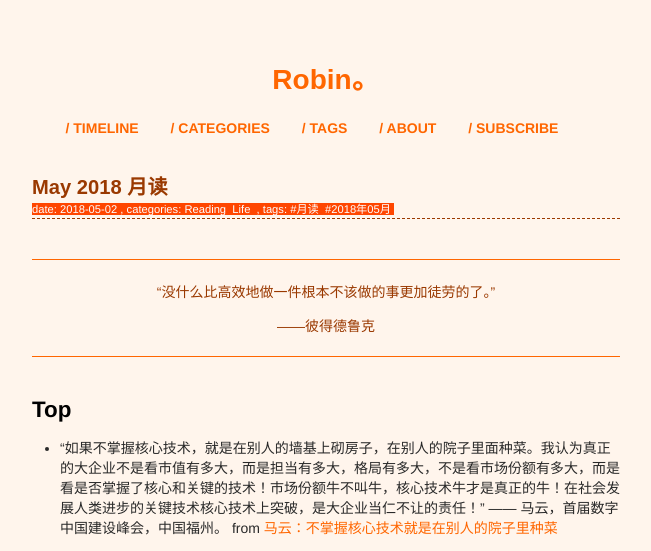
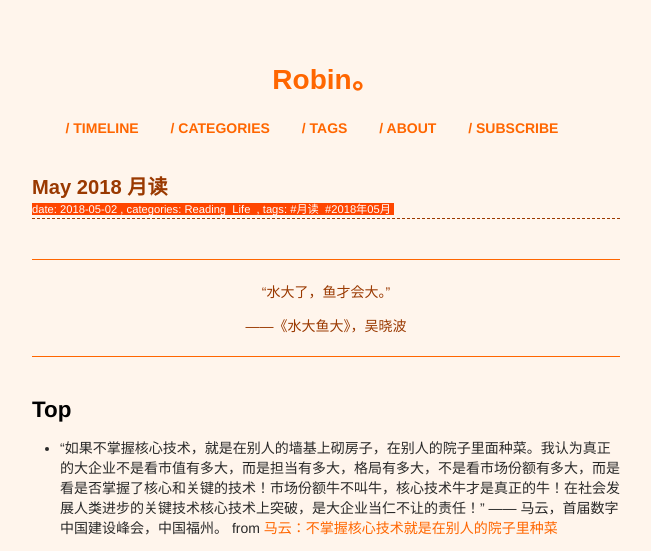
Before and after one commit to xianyuxmu/xianyuxmu.github.io, a Jekyll site: the page built from _posts/2018-05-02-monthly-reading.md, in a window 1280 px wide. Shown: the top 551 px of the page, without its empty margins (314-965 px from the left). Built offline with Jekyll 4.4.1, drawn with Linux system fonts in a browser that asks for light colours; comment, search, counter and statistics services are not loaded; some of the changed text lies outside the part shown.

Commit message:
“水大了，鱼才会大。”

```diff
--- a/_posts/2018-05-02-monthly-reading.md
+++ b/_posts/2018-05-02-monthly-reading.md
@@ -12,13 +12,15 @@ tags:
 ---
 
 <blockquote class="blockquote-center">
-<p>“没什么比高效地做一件根本不该做的事更加徒劳的了。”</p>
-<p>——彼得德鲁克</p>
+<p>“水大了，鱼才会大。”</p>
+<p>——《水大鱼大》，吴晓波</p>
 </blockquote>
 
 ## Top
 
 - “如果不掌握核心技术，就是在别人的墙基上砌房子，在别人的院子里面种菜。我认为真正的大企业不是看市值有多大，而是担当有多大，格局有多大，不是看市场份额有多大，而是看是否掌握了核心和关键的技术！市场份额牛不叫牛，核心技术牛才是真正的牛！在社会发展人类进步的关键技术核心技术上突破，是大企业当仁不让的责任！” —— 马云，首届数字中国建设峰会，中国福州。 from [马云：不掌握核心技术就是在别人的院子里种菜](http://finance.huanqiu.com/chuangr/chuangtou/2018-04/11900169.html)
+- [Too Much Profit Can Doom Your Company](https://hbr.org/2015/06/too-much-profit-can-doom-your-company)
+	- ![MERRIFIELD_PROFITSVSGROWTH](https://hbr.org/resources/images/article_assets/2015/05/W150519_MERRIFIELD_PROFITSVSGROWTH.png)
 
 ## Life
 
```
